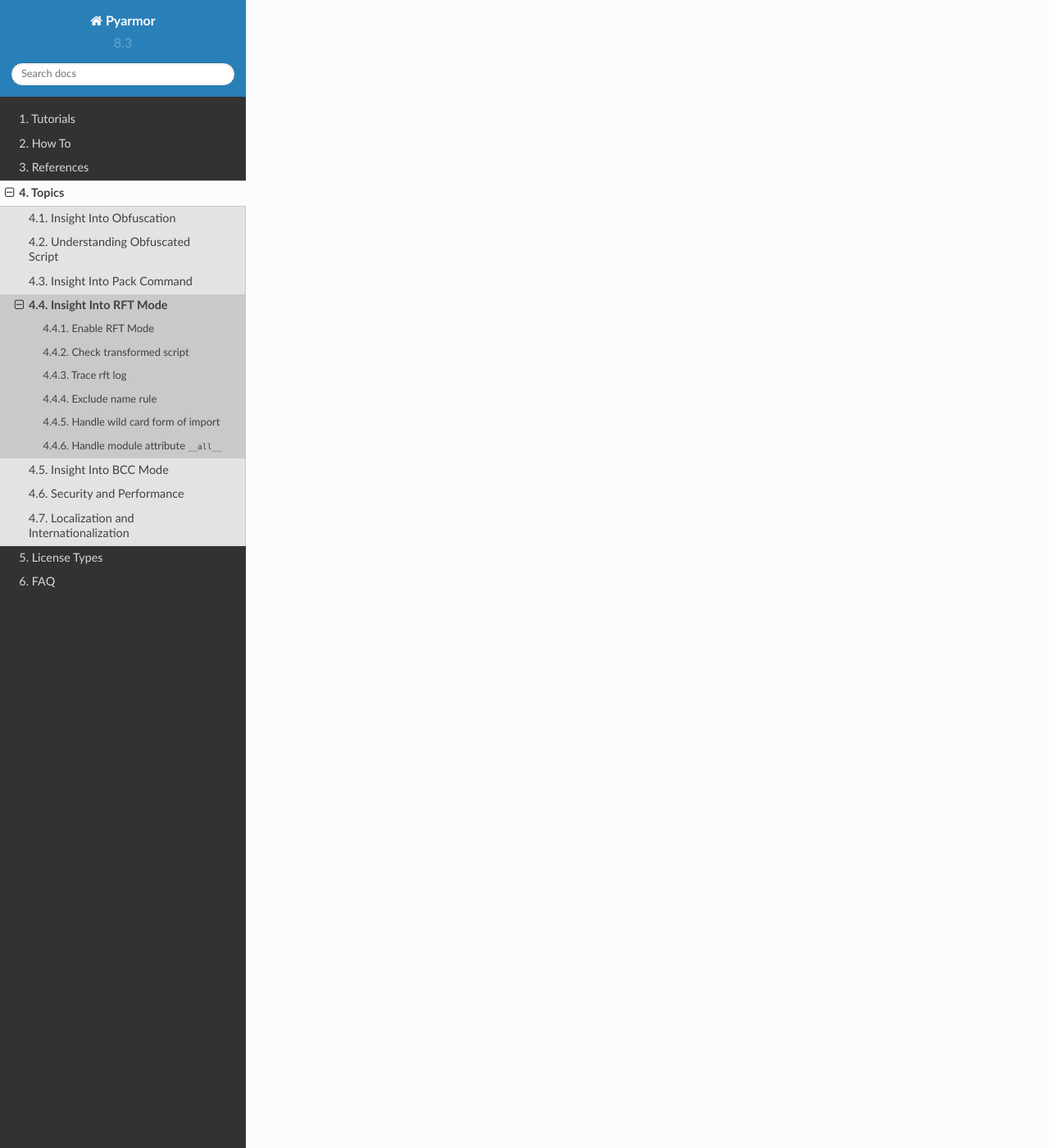
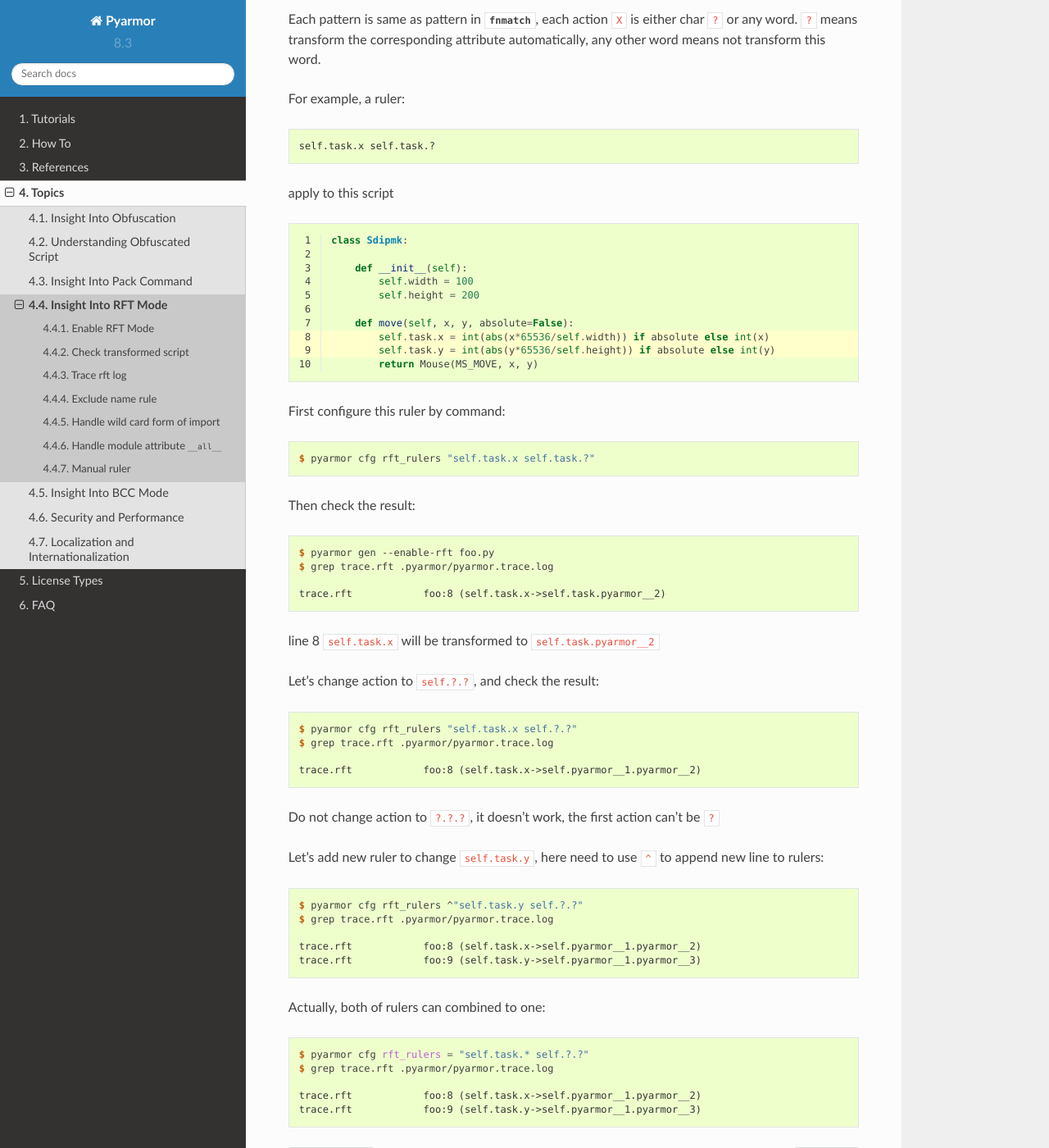
Before and after one commit to dashingsoft/pyarmor, a Sphinx documentation site: the page built from docs/topic/rftmode.rst, in a window 1280 px wide and 1400 px high, scrolled down 4918 px. Shown: the whole window at 82% size. Built offline with Sphinx 7.4.7 and the Read the Docs theme 2.0.0, drawn with Linux system fonts in a browser that asks for light colours; some of the changed text lies outside the part shown.

Commit message:
Document manual ruler for rft mode

```diff
--- a/docs/topic/rftmode.rst
+++ b/docs/topic/rftmode.rst
@@ -170,80 +170,81 @@
 
 It will transform names in the ``__all__``, but it may not work if it's imported by other scripts.
 
+Manual ruler
+============
+
+This is only for **rft-auto-include**::
+
+    $ pyarmor cfg rft_auto_exclude=0
+
+The rule is used to transform name in chain attributes
+
+One line one rule, the rule format::
+
+    patterns actions
+
+    patterns = pattern1.pattern2.pattern3...
+    actions = X.X.X...
+
+Each pattern is same as pattern in :mod:`fnmatch`, each action ``X`` is either char ``?`` or any word. ``?`` means transform the corresponding attribute automatically, any other word means not transform this word.
+
+For example, a ruler::
+
+    self.task.x self.task.?
+
+apply to this script
+
+.. code-block:: python
+    :linenos:
+    :emphasize-lines: 8,9
+
+    class Sdipmk:
+
+        def __init__(self):
+            self.width = 100
+            self.height = 200
+
+        def move(self, x, y, absolute=False):
+            self.task.x = int(abs(x*65536/self.width)) if absolute else int(x)
+            self.task.y = int(abs(y*65536/self.height)) if absolute else int(y)
+            return Mouse(MS_MOVE, x, y)
+
+First configure this ruler by command::
+
+    $ pyarmor cfg rft_rulers "self.task.x self.task.?"
+
+Then check the result::
+
+    $ pyarmor gen --enable-rft foo.py
+    $ grep trace.rft .pyarmor/pyarmor.trace.log
+
+    trace.rft            foo:8 (self.task.x->self.task.pyarmor__2)
+
+line 8 ``self.task.x`` will be transformed to ``self.task.pyarmor__2``
+
+Let's change action to ``self.?.?``, and check the result::
+
+    $ pyarmor cfg rft_rulers "self.task.x self.?.?"
+    $ grep trace.rft .pyarmor/pyarmor.trace.log
+
+    trace.rft            foo:8 (self.task.x->self.pyarmor__1.pyarmor__2)
+
+Do not change action to ``?.?.?``, it doesn't work, the first action can't be ``?``
+
+Let's add new ruler to change ``self.task.y``, here need to use ``^`` to append new line to rulers::
+
+    $ pyarmor cfg rft_rulers ^"self.task.y self.?.?"
+    $ grep trace.rft .pyarmor/pyarmor.trace.log
+
+    trace.rft            foo:8 (self.task.x->self.pyarmor__1.pyarmor__2)
+    trace.rft            foo:9 (self.task.y->self.pyarmor__1.pyarmor__3)
+
+Actually, both of rulers can combined to one::
+
+    $ pyarmor cfg rft_rulers = "self.task.* self.?.?"
+    $ grep trace.rft .pyarmor/pyarmor.trace.log
+
+    trace.rft            foo:8 (self.task.x->self.pyarmor__1.pyarmor__2)
+    trace.rft            foo:9 (self.task.y->self.pyarmor__1.pyarmor__3)
+
 .. include:: ../_common_definitions.txt
-
-..
-    Include name rule
-    =================
-
-    This is only for **rft-auto-include**
-
-    The rule is used to transform name in chain attributes
-
-    One line one rule, the rule format::
-
-        patterns actions
-
-        patterns = pattern1.pattern2.pattern3...
-        actions = [%?].[%?].[%?]...
-
-    Each pattern is same as pattern in :mod:`fnmatch`, each action is char ``?`` or ``%``. ``%`` means no transform, ``?`` means transform the corresponding attribute.
-
-    For example, a ruler::
-
-        self.task.x %.%.?
-
-    apply to this script
-
-    .. code-block:: python
-        :linenos:
-        :emphasize-lines: 8,9
-
-        class Sdipmk:
-
-            def __init__(self):
-                self.width = 100
-                self.height = 200
-
-            def move(self, x, y, absolute=False):
-                self.task.x = int(abs(x*65536/self.width)) if absolute else int(x)
-                self.task.y = int(abs(y*65536/self.height)) if absolute else int(y)
-                return Mouse(MS_MOVE, x, y)
-
-    First configure this ruler by command::
-
-        $ pyarmor cfg rft_rulers "self.task.x %.%.?"
-
-    Then check the result::
-
-        $ pyarmor gen --enable-rft foo.py
-        $ grep trace.rft .pyarmor/pyarmor.trace.log
-
-        trace.rft            foo:8 (self.task.x->self.task.pyarmor__2)
-
-    line 8 ``self.task.x`` will be transformed to ``self.task.pyarmor__2``
-
-    Let's change action to ``%.?.?``, and check the result::
-
-        $ pyarmor cfg rft_rulers "self.task.x %.?.?"
-        $ grep trace.rft .pyarmor/pyarmor.trace.log
-
-        trace.rft            foo:8 (self.task.x->self.pyarmor__1.pyarmor__2)
-
-    Do not change action to ``?.?.?``, it doesn't work, the first action can't be ``?``
-
-    Let's add new ruler to change ``self.task.y``, here need to use ``^`` to append new line to rulers::
-
-        $ pyarmor cfg rft_rulers ^"self.task.y %.?.?"
-        $ grep trace.rft .pyarmor/pyarmor.trace.log
-
-        trace.rft            foo:8 (self.task.x->self.pyarmor__1.pyarmor__2)
-        trace.rft            foo:9 (self.task.y->self.pyarmor__1.pyarmor__3)
-
-    Actually, both of rulers can combined to one::
-
-        $ pyarmor cfg rft_rulers = "self.task.* %.?.?"
-        $ grep trace.rft .pyarmor/pyarmor.trace.log
-
-        trace.rft            foo:8 (self.task.x->self.pyarmor__1.pyarmor__2)
-        trace.rft            foo:9 (self.task.y->self.pyarmor__1.pyarmor__3)
```
